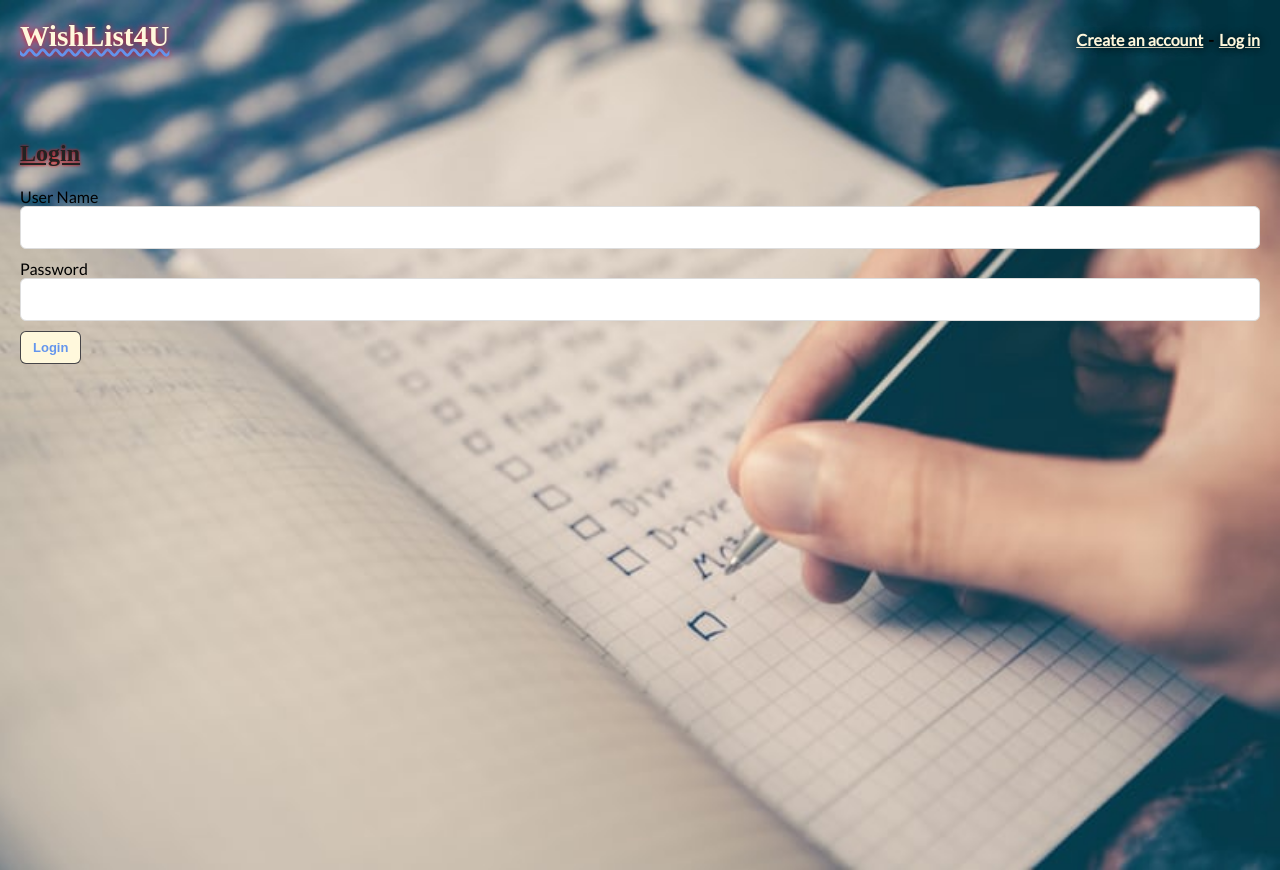
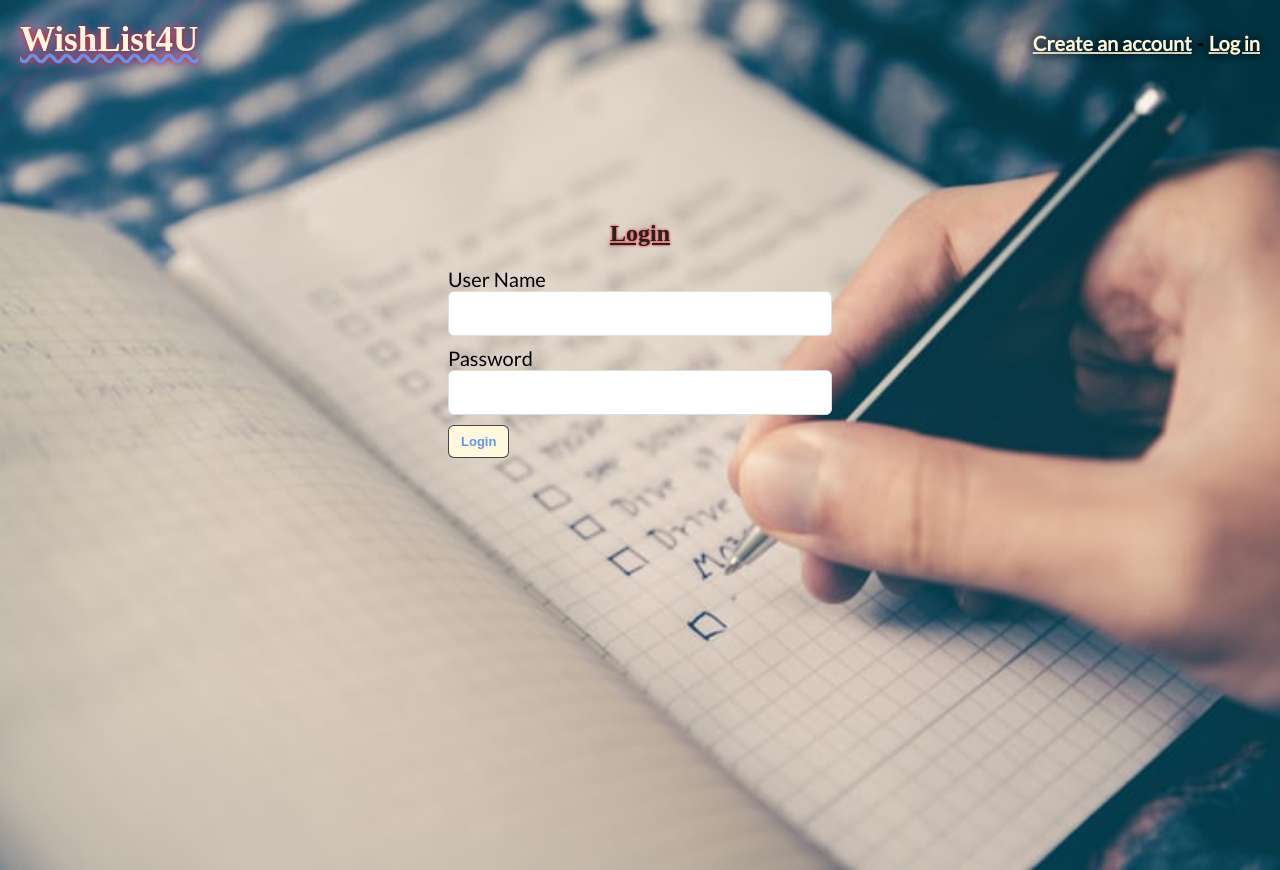
Before and after one commit to jyip01/wishlist4u-client, a React (Create React App) app: page /login in a window 1280 px wide. Built offline with nearby package versions, Linux system fonts and the light colour scheme; no server answers; a web font is replaced by a local one.

Commit message:
Update media css

```diff
--- a/src/components/App/App.css
+++ b/src/components/App/App.css
@@ -21,19 +21,19 @@
   }
 
   @media only screen and (min-width: 700px) {
-    .loginForm{
+    .LoginForm{
       width:50%;
     }
   }
 
   @media only screen and (min-width: 900px) {
-    .loginForm{
+    .LoginForm{
       width:40%;
     }
   }
 
   @media only screen and (min-width: 1000px) {
-    .loginForm{
+    .LoginForm{
       width:30%;
     }
   }
--- a/src/components/Header/Header.css
+++ b/src/components/Header/Header.css
@@ -61,12 +61,14 @@
     .Header {
       align-items: baseline;
     }
+
     .Header h1 {
-      font-size: 22pt;
+      font-size: 35px;
     }
 
     .Header__not-logged-in {
       flex-direction: row;
+      font-size: 20px;
     }
 
     .Header__not-logged-in .Hyph {
--- a/src/components/Utils/Utils.css
+++ b/src/components/Utils/Utils.css
@@ -7,7 +7,7 @@
   .Textarea {
     border: 1px solid #ddd;
     display: block;
-    font-size: 1.1em;
+    font-size: 20px;
     margin-bottom: 10px;
     padding: 10px;
     text-align: left;
--- a/src/routes/LoginPage/LoginPage.css
+++ b/src/routes/LoginPage/LoginPage.css
@@ -1,5 +1,43 @@
+.LoginPage{
+    width: 100%;
+    margin-left: auto;
+    margin-right: auto;
+}
+
 .LoginPage h2{
+    margin-top: 100px;
+    text-align: center;
     text-shadow: 0 0 3px #F00000;
     font-weight: bold;
     text-decoration: underline;
 }
+
+.LoginForm{
+    margin-left: auto;
+    margin-right: auto;
+}
+
+.LoginForm label{
+    font-size: 20px;
+}
+
+@media only screen and (min-width: 700px) {
+    .LoginForm{
+      width:50%;
+      height: 50%
+    }
+}
+
+@media only screen and (min-width: 900px) {
+    .LoginForm{
+      width:40%;
+      height: 40%;
+    }
+}
+
+@media only screen and (min-width: 1000px) {
+    .LoginForm{
+      width:30%;
+      height: 30%;
+    }
+}
--- a/src/routes/RegistrationPage/RegistrationPage.css
+++ b/src/routes/RegistrationPage/RegistrationPage.css
@@ -1,5 +1,43 @@
+.RegistrationPage{
+    width: 100%;
+    margin-left: auto;
+    margin-right: auto;
+}
+
 .RegistrationPage h2{
+    margin-top: 100px;
+    text-align: center;
     text-shadow: 0 0 3px #F00000;
     font-weight: bold;
     text-decoration: underline;
 }
+
+.RegistrationForm label{
+    font-size: 20px;
+}
+
+.RegistrationForm{
+    margin-left: auto;
+    margin-right: auto
+}
+
+@media only screen and (min-width: 700px) {
+    .RegistrationForm{
+      width:50%;
+      height: 50%
+    }
+}
+
+@media only screen and (min-width: 900px) {
+    .RegistrationForm{
+      width:40%;
+      height: 40%;
+    }
+}
+
+@media only screen and (min-width: 1000px) {
+    .RegistrationForm{
+      width:30%;
+      height: 30%;
+    }
+}
```
